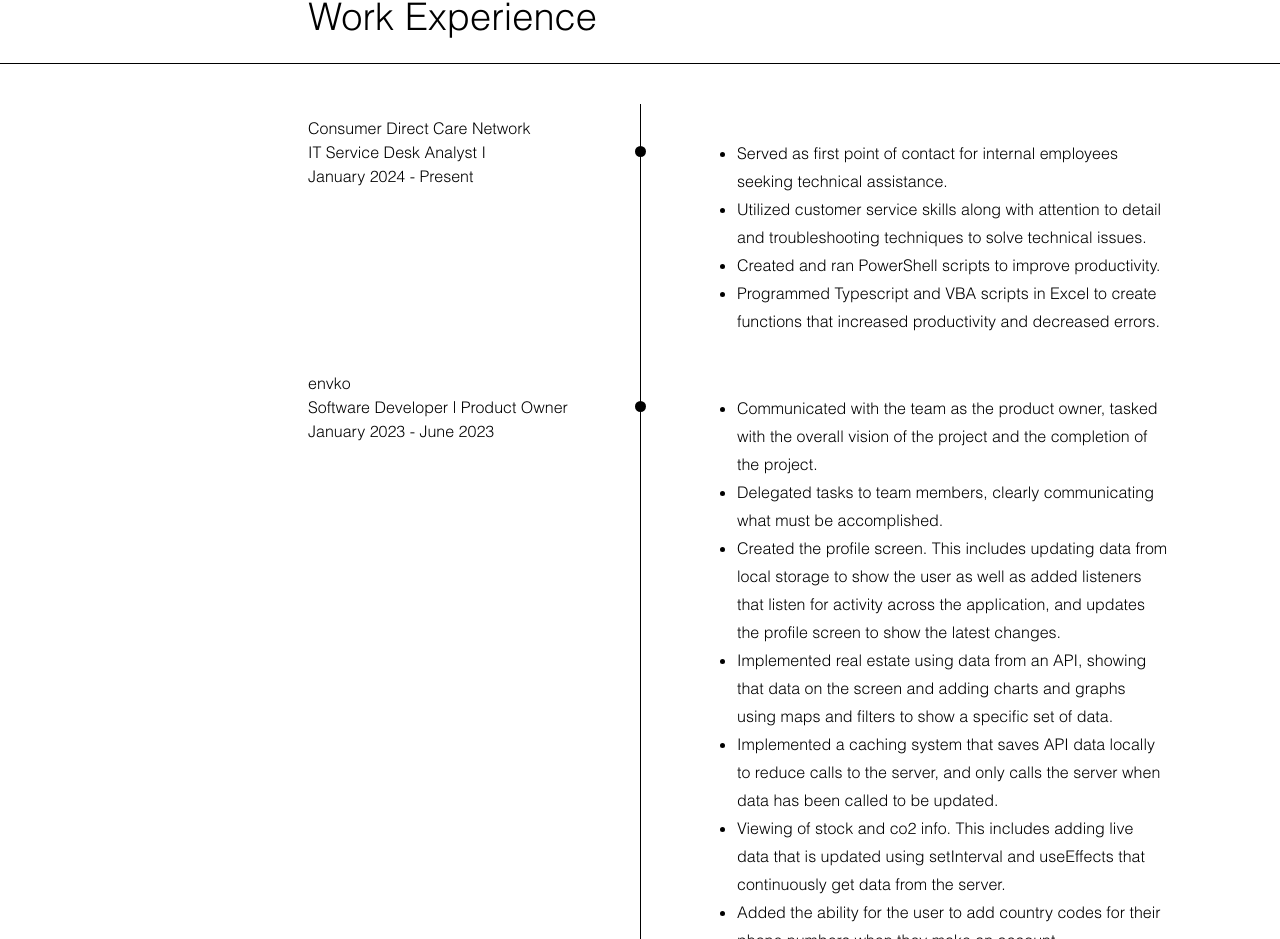
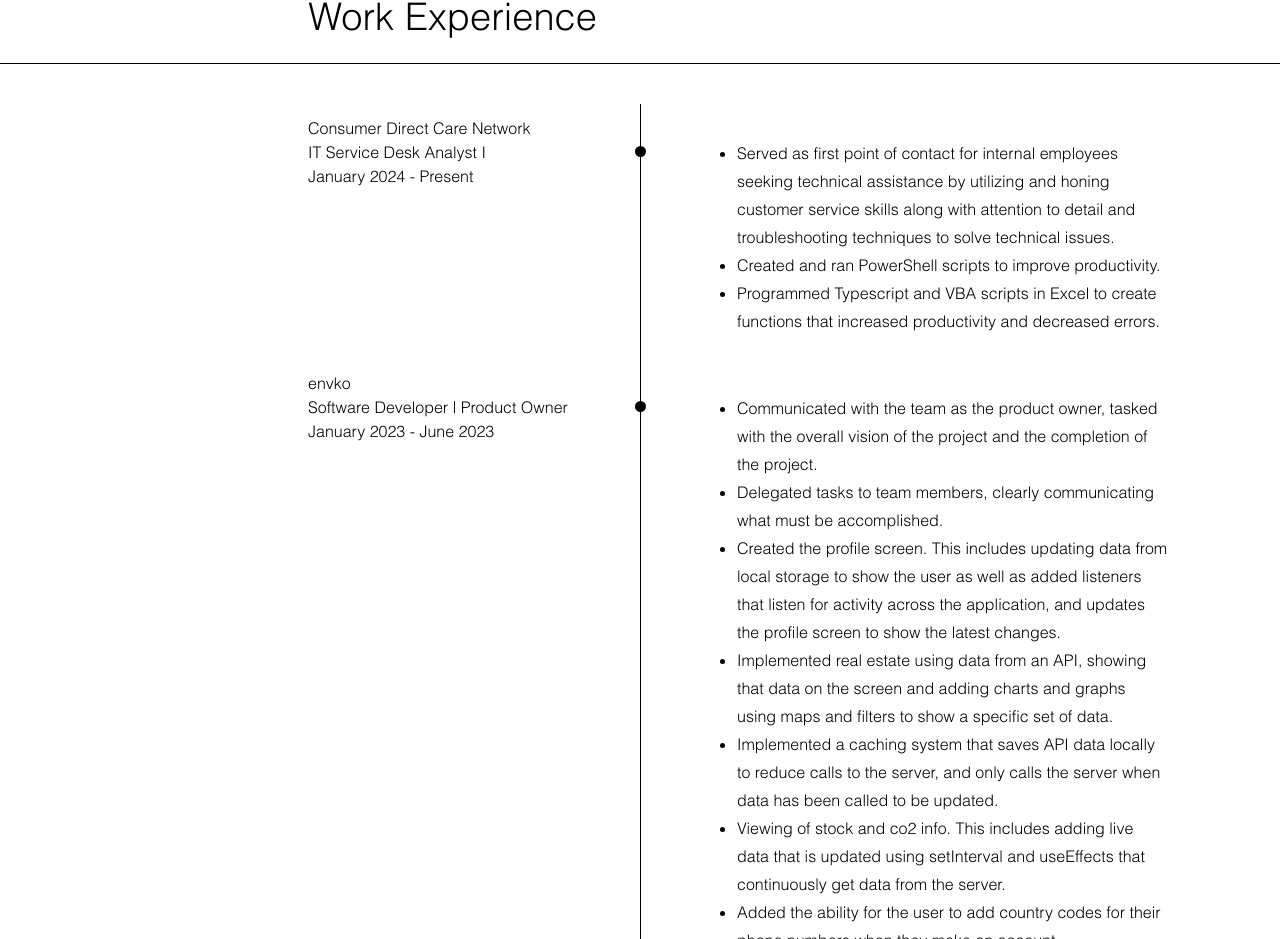
Before and after one commit to MrPork1/Portfolio, a Next.js app: page /about in a window 1280 px wide. Shown: the part 1337-2276 px from the top of the page. Built offline with nearby package versions, Linux system fonts and the light colour scheme.

Commit message:
Updated resume and work experience

```diff
--- a/src/app/components/about/WorkExperience.tsx
+++ b/src/app/components/about/WorkExperience.tsx
@@ -27,8 +27,7 @@
               <div className="mb-6 mt-[30px] mr-5 md:mr-0 md:ml-4 md:w-4/5 md:mt-[-49px]">
                 <h4 className="text-[16px]">
                   <ul className="ml-10 md:ml-20 list-disc leading-7">
-                    <li>Served as first point of contact for internal employees seeking technical assistance.</li>
-                    <li>Utilized customer service skills along with attention to detail and troubleshooting techniques to solve technical issues.</li>
+                    <li>Served as first point of contact for internal employees seeking technical assistance by utilizing and honing customer service skills along with attention to detail and troubleshooting techniques to solve technical issues.</li>
                     <li>Created and ran PowerShell scripts to improve productivity.</li>
                     <li>Programmed Typescript and VBA scripts in Excel to create functions that increased productivity and decreased errors.</li>
                   </ul>
```
Also changed, not shown: 1 other file (tests, documents, lock files or other folders).
